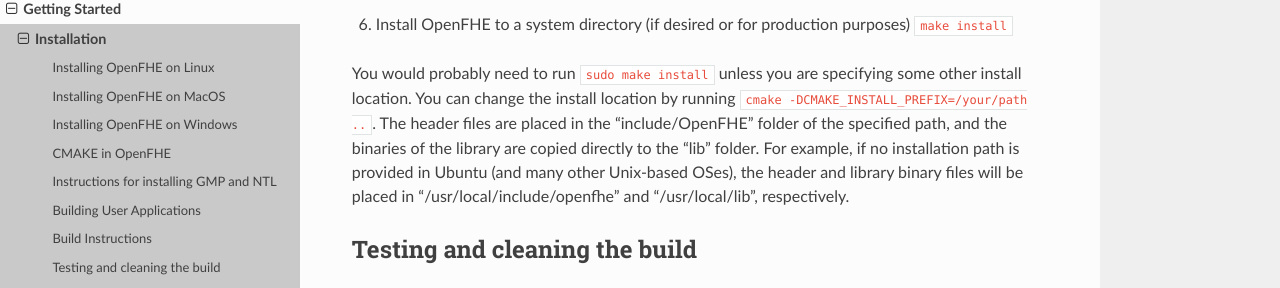
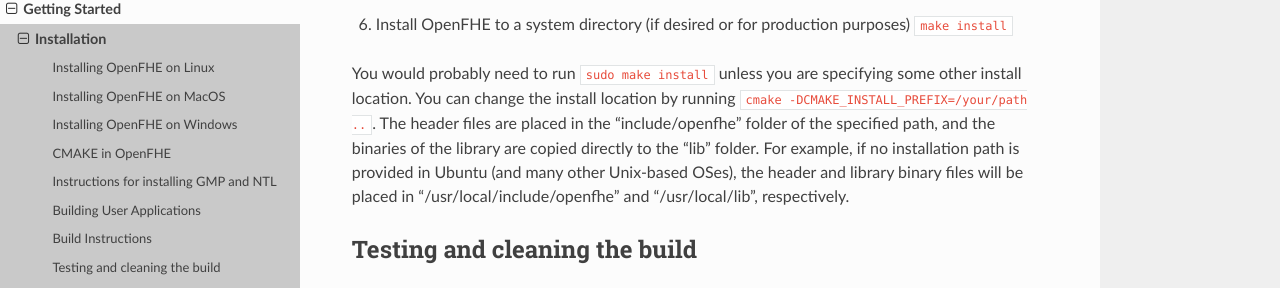
Before and after one commit to openfheorg/openfhe-development, a Sphinx documentation site: the page built from docs/assets/sphinx_rsts/intro/installation/installation.rst, in a window 1280 px wide and 900 px high, scrolled down 1132 px. Shown: the part 144-432 px from the top of the window. Built offline with Sphinx 7.4.7 and the Read the Docs theme 2.0.0, drawn with Linux system fonts in a browser that asks for light colours; formulas are drawn with MathJax 3.

```diff
--- a/docs/assets/sphinx_rsts/intro/installation/installation.rst
+++ b/docs/assets/sphinx_rsts/intro/installation/installation.rst
@@ -46,7 +46,7 @@ After the "make" completes, you should see the OpenFHE library files in the lib
 6. Install OpenFHE to a system directory (if desired or for production purposes) ``make install``
 
 You would probably need to run ``sudo make install`` unless you are specifying some other install location. You can change the install location by running
-``cmake -DCMAKE_INSTALL_PREFIX=/your/path ..``. The header files are placed in the "include/OpenFHE" folder of the specified path, and the binaries of the library
+``cmake -DCMAKE_INSTALL_PREFIX=/your/path ..``. The header files are placed in the "include/openfhe" folder of the specified path, and the binaries of the library
 are copied directly to the "lib" folder. For example, if no installation path is provided in Ubuntu (and many other Unix-based OSes), the header and library
 binary files will be placed in "/usr/local/include/openfhe" and "/usr/local/lib", respectively.
 
```
